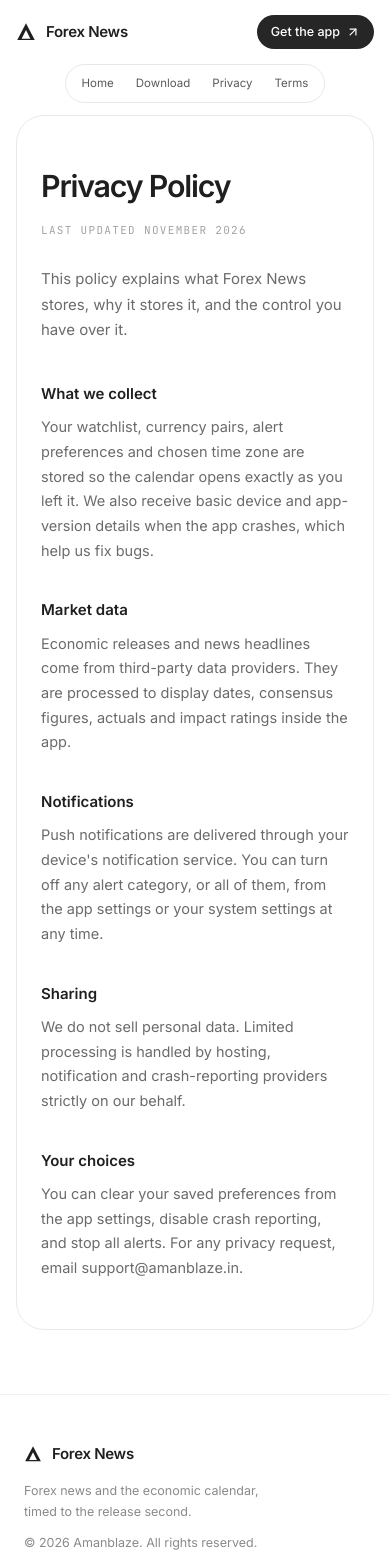
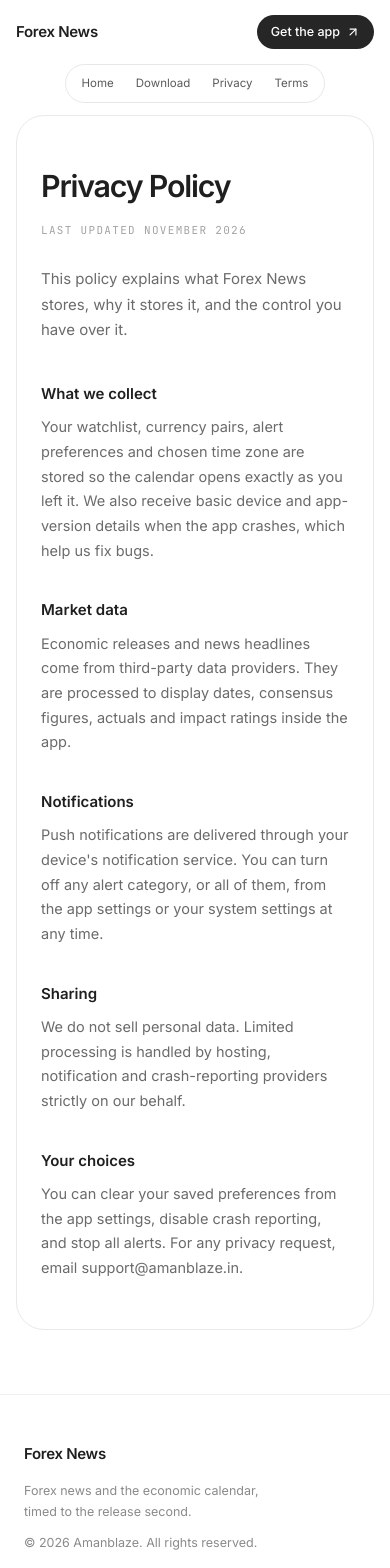
Before and after one commit to darkdevil-dev/fxnewsweb, a React (Vite) app: page /privacy in a window 390 px wide. Shown: the top 1568 px of the page. Built offline with nearby package versions, Linux system fonts and the light colour scheme.

Commit message:
Lift entire phone frame on hover and remove logo marks from header and footer

```diff
--- a/src/components/landing/AppMotionGallery.jsx
+++ b/src/components/landing/AppMotionGallery.jsx
@@ -79,10 +79,10 @@ function DeviceCard({ screen, onSelect }) {
   return (
     <div
       onClick={() => onSelect(screen)}
-      className="group relative flex-shrink-0 cursor-pointer select-none transition-transform duration-300 hover:-translate-y-1.5"
+      className="group relative flex-shrink-0 cursor-pointer select-none"
     >
-      {/* Device Outer Chassis - Compact & Neatly Proportioned */}
-      <div className="relative w-[155px] sm:w-[180px] md:w-[200px] overflow-hidden rounded-[1.9rem] sm:rounded-[2.1rem] border-[4.5px] sm:border-[5px] border-[#1C1E22] bg-[#0E1013] p-1 shadow-[0_12px_28px_-10px_rgba(0,0,0,0.1),0_2px_8px_rgba(0,0,0,0.03)] ring-1 ring-black/10 transition-all duration-300 group-hover:border-[#2C3036] group-hover:shadow-[0_20px_40px_-10px_rgba(0,0,0,0.18)]">
+      {/* Entire Device Chassis hovers as one physical phone unit */}
+      <div className="relative w-[155px] sm:w-[180px] md:w-[200px] overflow-hidden rounded-[1.9rem] sm:rounded-[2.1rem] border-[4.5px] sm:border-[5px] border-[#1C1E22] bg-[#0E1013] p-1 shadow-[0_12px_28px_-10px_rgba(0,0,0,0.1),0_2px_8px_rgba(0,0,0,0.03)] ring-1 ring-black/10 transition-all duration-300 ease-out group-hover:-translate-y-2.5 group-hover:scale-[1.03] group-hover:border-[#383D45] group-hover:shadow-[0_24px_48px_-12px_rgba(0,0,0,0.28),0_8px_20px_rgba(0,0,0,0.1)]">
         {/* Top Speaker / Sensor Notch */}
         <div className="absolute left-1/2 top-2 z-30 -translate-x-1/2 flex items-center justify-center">
           <div className="h-3 w-14 sm:w-16 rounded-full bg-black/95 shadow-inner ring-1 ring-white/10 flex items-center justify-between px-1.5">
@@ -98,7 +98,7 @@ function DeviceCard({ screen, onSelect }) {
             alt={screen.title}
             loading="lazy"
             decoding="async"
-            className="h-full w-full object-cover object-top transition-transform duration-500 group-hover:scale-[1.02]"
+            className="h-full w-full object-cover object-top"
           />
 
           {/* Subtle top reflection overlay */}
@@ -115,7 +115,7 @@ function DeviceCard({ screen, onSelect }) {
       </div>
 
       {/* Caption details below device */}
-      <div className="mt-2.5 px-1 text-left">
+      <div className="mt-2.5 px-1 text-left transition-transform duration-300 ease-out group-hover:-translate-y-1">
         <div className="flex items-center gap-1.5">
           <span className="inline-flex items-center gap-1 font-mono text-[9px] sm:text-[9.5px] font-semibold uppercase tracking-wider text-[#6B7280]">
             <Icon className="h-2.5 w-2.5 text-[#4B5563]" />
--- a/src/components/landing/Footer.jsx
+++ b/src/components/landing/Footer.jsx
@@ -10,11 +10,7 @@ export default function Footer() {
       <div className="mx-auto max-w-6xl px-6 py-12 sm:py-14">
         <div className="flex flex-col gap-9 sm:flex-row sm:items-start sm:justify-between">
           <div>
-            <Link to="/" className="flex items-center gap-2.5">
-              <svg width="18" height="18" viewBox="0 0 24 24" fill="none" aria-hidden="true">
-                <path d="M12 1.5 22.5 21.5H1.5L12 1.5Z" fill="#1f1f1f" />
-                <path d="M12 9.5 17.2 20H6.8L12 9.5Z" fill="#fff" />
-              </svg>
+            <Link to="/" className="flex items-center">
               <span className="text-[15px] font-semibold tracking-[-0.02em] text-[#1f1f1f]">
                 {BRAND}
               </span>
--- a/src/components/landing/Header.jsx
+++ b/src/components/landing/Header.jsx
@@ -10,15 +10,6 @@ const NAV = [
   { label: "Privacy", to: "/privacy" },
   { label: "Terms", to: "/terms" },
 ];
-
-function Mark() {
-  return (
-    <svg width="20" height="20" viewBox="0 0 24 24" fill="none" aria-hidden="true">
-      <path d="M12 1.5 22.5 21.5H1.5L12 1.5Z" fill="#1f1f1f" />
-      <path d="M12 9.5 17.2 20H6.8L12 9.5Z" fill="#fff" />
-    </svg>
-  );
-}
 
 function NavPill({ size = "md" }) {
   const base =
@@ -74,8 +65,7 @@ export default function Header() {
     >
       <div className="mx-auto max-w-6xl px-4 sm:px-6">
         <div className="relative flex h-16 items-center justify-between md:h-20">
-          <Link to="/" className="flex items-center gap-2.5">
-            <Mark />
+          <Link to="/" className="flex items-center">
             <span className="text-[15px] font-semibold tracking-[-0.02em] text-[#1f1f1f] sm:text-[17px]">
               {BRAND}
             </span>
```
